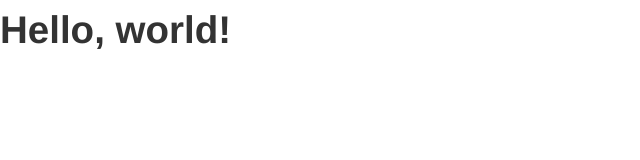
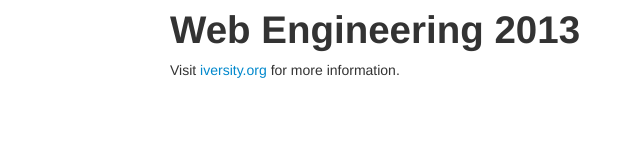
Before and after one commit to boscht/webeng, a plain HTML site: page index.html in a window 1280 px wide. Shown: the whole page, without its empty margins (0-640 px from the left). Drawn offline with nearby package versions, Linux system fonts and the light colour scheme.

Commit message:
Text- und Strukuränderungen

```diff
--- a/index.html
+++ b/index.html
@@ -1,14 +1,17 @@
 <!DOCTYPE html>
 <html>
   <head>
-    <title>Bootstrap 101 Template</title>
+    <title>Web Engineering Kurs</title>
     <meta name="viewport" content="width=device-width, initial-scale=1.0">
     <!-- Bootstrap -->
     <link href="bootstrap/css/bootstrap.min.css" rel="stylesheet" media="screen">
   </head>
   <body>
-    <h1>Hello, world!</h1>
     <script src="http://code.jquery.com/jquery.js"></script>
     <script src="bootstrap/js/bootstrap.min.js"></script>
+    <div class="container">
+    	<h1>Web Engineering 2013</h1>
+    	<p>Visit <a href="http://iversity.org">iversity.org</a> for more information.</p>
+    </div>
   </body>
 </html>
```
